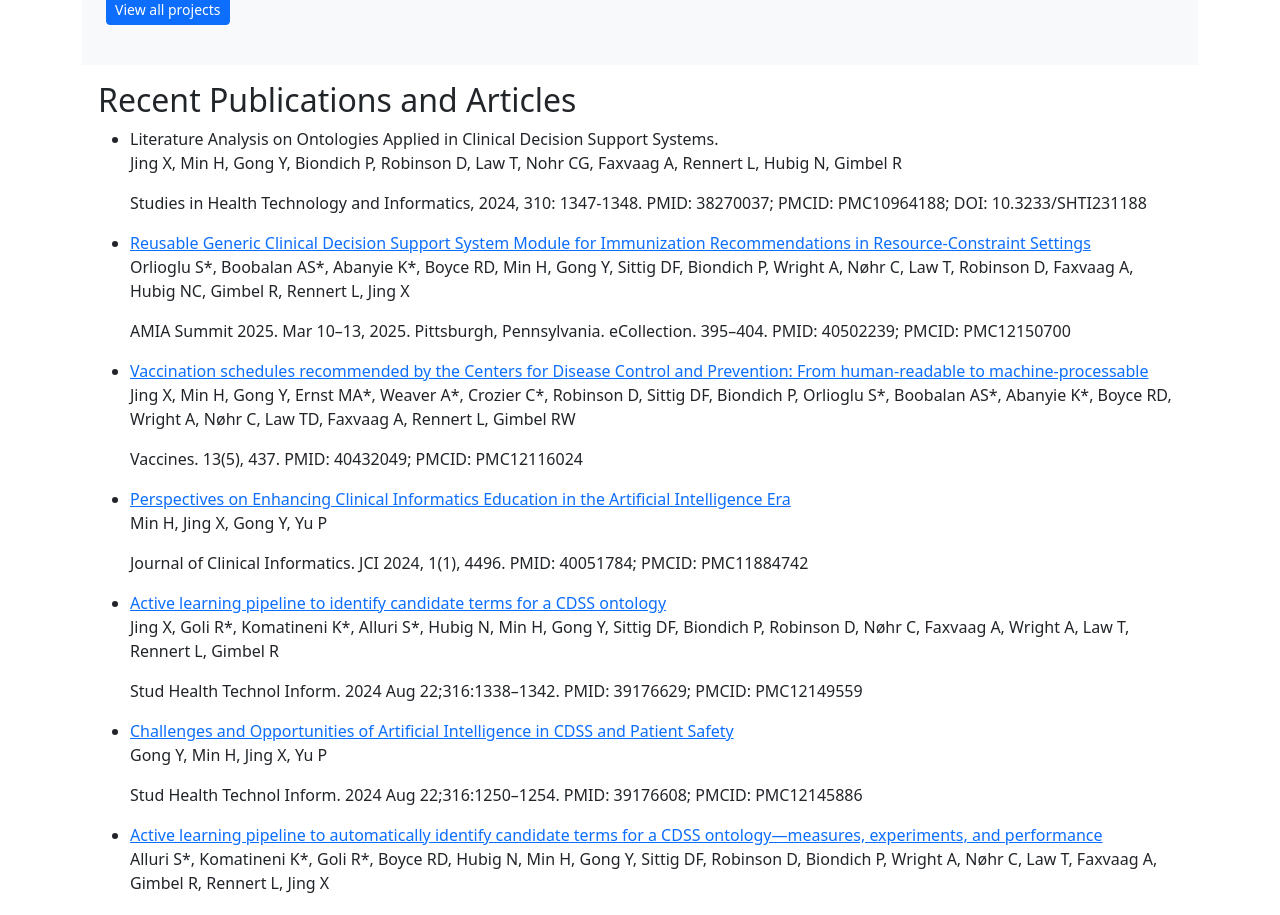
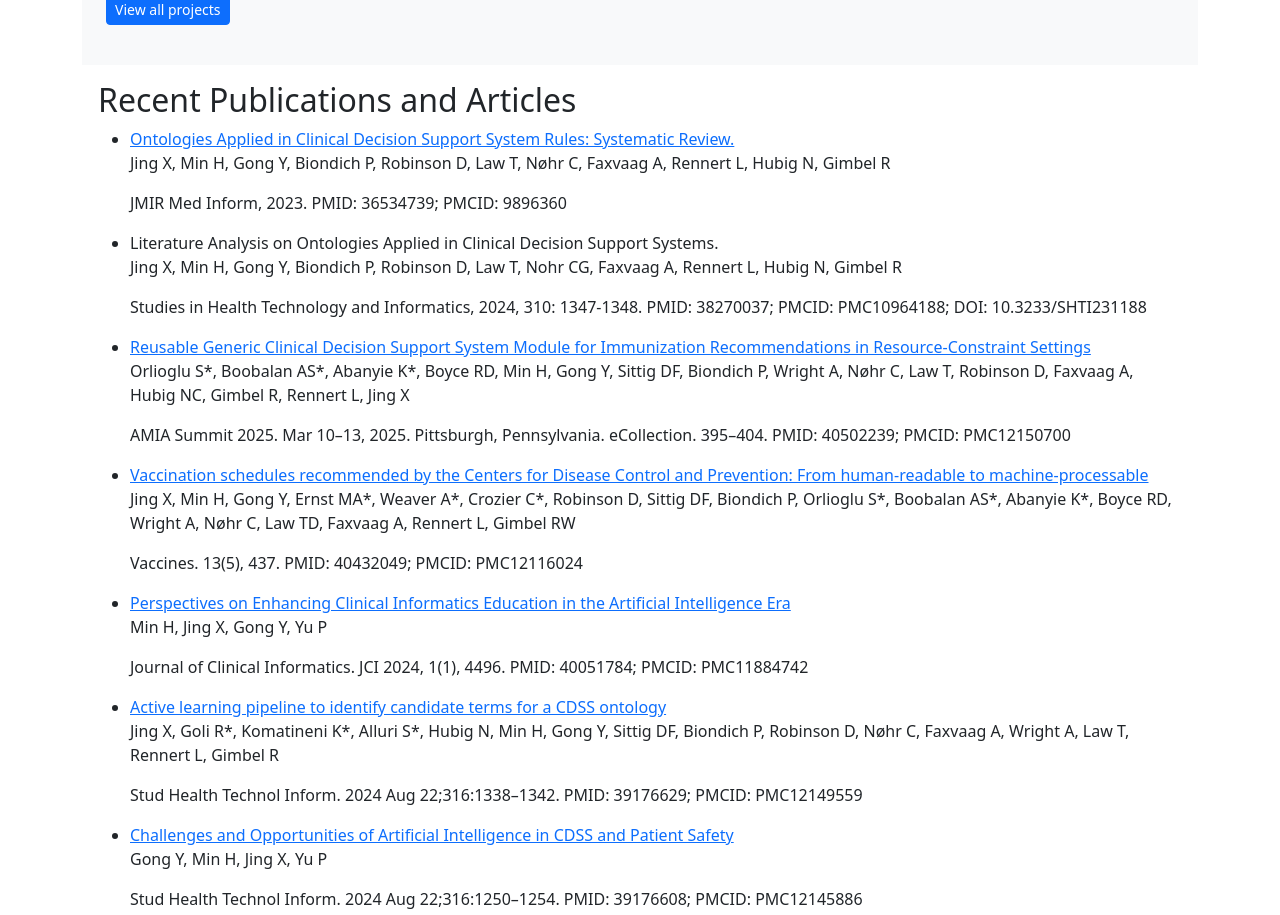
Before and after one commit to cdsspcp/cdss4pcp-web, a React (Create React App) app: page /project in a window 1280 px wide. Shown: the part 2781-3696 px from the top of the page. Built offline with nearby package versions, Linux system fonts and the light colour scheme.

Commit message:
added one publication

```diff
--- a/src/components/QuickLinks.js
+++ b/src/components/QuickLinks.js
@@ -1,6 +1,12 @@
 function $1(props) {
     return (
         <ul>
+
+<li>
+<a href="http://dx.doi.org/10.2196/43053" target="_blank" rel="noopener noreferrer">Ontologies Applied in Clinical Decision Support System Rules: Systematic Review.</a>
+<p>Jing X, Min H, Gong Y, Biondich P, Robinson D, Law T, Nøhr C, Faxvaag A, Rennert L, Hubig N, Gimbel R</p>
+<p>JMIR Med Inform, 2023. PMID: 36534739; PMCID: 9896360</p>
+</li>
 
 <li>
   Literature Analysis on Ontologies Applied in Clinical Decision Support Systems.
```
